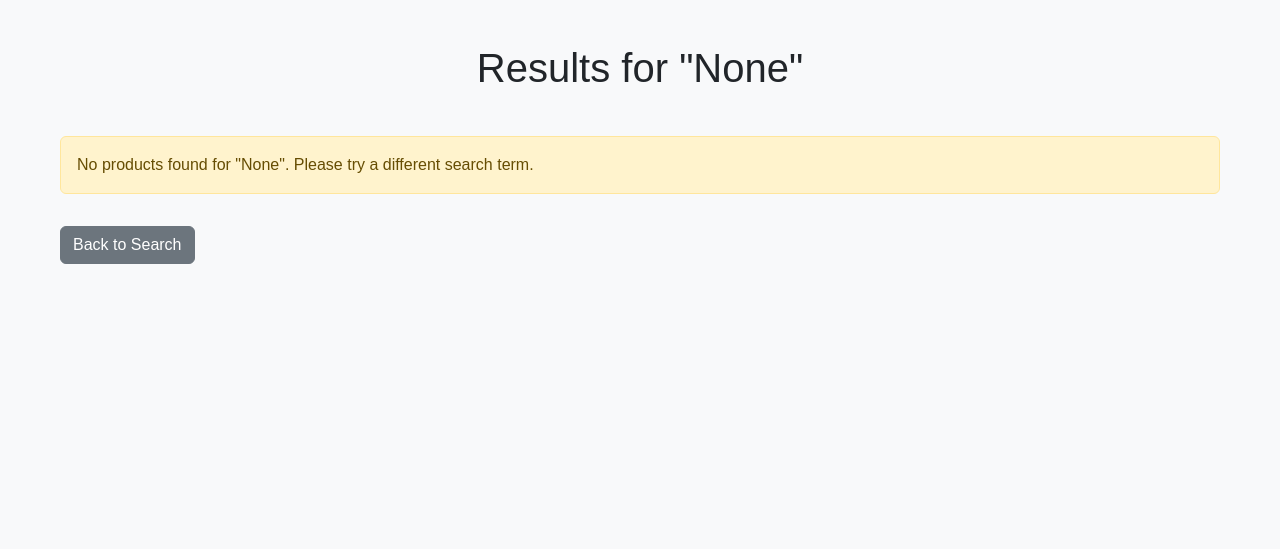
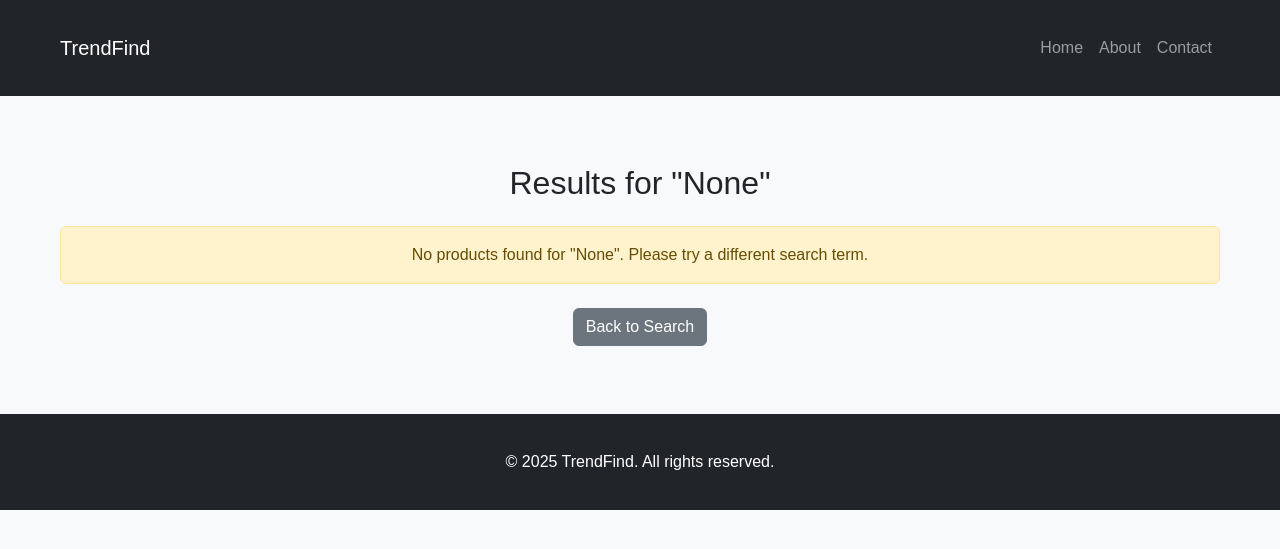
Before and after one commit to TrendFiind/flask-trendfind-app, a Flask app: page /results in a window 1280 px wide. Shown: the top 549 px of the page. Run offline with Flask 3, Linux system fonts and the light colour scheme; data that the repository does not hold is empty.

Commit message:
Update results.html

```diff
--- a/TrendFind/templates/results.html
+++ b/TrendFind/templates/results.html
@@ -5,51 +5,73 @@
     <meta name="viewport" content="width=device-width, initial-scale=1.0">
     <title>TrendFind - Results</title>
     <link href="https://cdn.jsdelivr.net/npm/bootstrap@5.3.0/dist/css/bootstrap.min.css" rel="stylesheet">
+    <link href="https://fonts.googleapis.com/css2?family=Poppins:wght@400;600&display=swap" rel="stylesheet">
     <link href="{{ url_for('static', filename='styles.css') }}" rel="stylesheet">
 </head>
 <body>
-    <div class="container">
-        <h1 class="text-center my-4">Results for "{{ query }}"</h1>
-        <div class="table-responsive">
+    <!-- Navigation Bar -->
+    <nav class="navbar navbar-expand-lg navbar-dark bg-dark">
+        <div class="container">
+            <a class="navbar-brand" href="/">TrendFind</a>
+            <button class="navbar-toggler" type="button" data-bs-toggle="collapse" data-bs-target="#navbarNav" aria-controls="navbarNav" aria-expanded="false" aria-label="Toggle navigation">
+                <span class="navbar-toggler-icon"></span>
+            </button>
+            <div class="collapse navbar-collapse" id="navbarNav">
+                <ul class="navbar-nav ms-auto">
+                    <li class="nav-item">
+                        <a class="nav-link" href="/">Home</a>
+                    </li>
+                    <li class="nav-item">
+                        <a class="nav-link" href="#about">About</a>
+                    </li>
+                    <li class="nav-item">
+                        <a class="nav-link" href="#contact">Contact</a>
+                    </li>
+                </ul>
+            </div>
+        </div>
+    </nav>
+
+    <!-- Results Section -->
+    <section class="results-section py-5">
+        <div class="container">
+            <h2 class="text-center mb-4">Results for "{{ query }}"</h2>
             {% if products %}
-                <table class="table table-striped">
-                    <thead>
-                        <tr>
-                            <th>#</th>
-                            <th>Product</th>
-                            <th>Price</th>
-                            <th>Rating</th>
-                            <th>Ratings</th>
-                            <th>Link</th>
-                        </tr>
-                    </thead>
-                    <tbody>
-                        {% for product in products %}
-                            <tr>
-                                <td>{{ loop.index }}</td>
-                                <td>
-                                    <div class="product-title">{{ product.Title }}</div>
-                                    <img src="{{ product.Image }}" alt="{{ product.Title }}" class="product-image">
-                                </td>
-                                <td>{{ product.Price }}</td>
-                                <td>{{ product.Rating }}</td>
-                                <td>{{ product["Ratings Total"] }}</td>
-                                <td>
-                                    <a href="{{ product.Link }}" target="_blank" class="btn btn-sm btn-outline-primary">
-                                        View on Amazon
-                                    </a>
-                                </td>
-                            </tr>
-                        {% endfor %}
-                    </tbody>
-                </table>
+                <div class="row">
+                    {% for product in products %}
+                        <div class="col-md-4 mb-4">
+                            <div class="card h-100">
+                                <img src="{{ product.Image }}" class="card-img-top" alt="{{ product.Title }}">
+                                <div class="card-body">
+                                    <h5 class="card-title">{{ product.Title }}</h5>
+                                    <p class="card-text">
+                                        <strong>Price:</strong> {{ product.Price }}<br>
+                                        <strong>Rating:</strong> {{ product.Rating }} ({{ product["Ratings Total"] }} reviews)
+                                    </p>
+                                    <a href="{{ product.Link }}" target="_blank" class="btn btn-primary">View Product</a>
+                                </div>
+                            </div>
+                        </div>
+                    {% endfor %}
+                </div>
             {% else %}
-                <div class="alert alert-warning">
+                <div class="alert alert-warning text-center">
                     No products found for "{{ query }}". Please try a different search term.
                 </div>
             {% endif %}
+            <div class="text-center mt-4">
+                <a href="/" class="btn btn-secondary">Back to Search</a>
+            </div>
         </div>
-        <a href="/" class="btn btn-secondary mt-3">Back to Search</a>
-    </div>
+    </section>
+
+    <!-- Footer -->
+    <footer class="bg-dark text-white text-center py-3">
+        <div class="container">
+            <p class="mb-0">&copy; 2025 TrendFind. All rights reserved.</p>
+        </div>
+    </footer>
+
+    <script src="https://cdn.jsdelivr.net/npm/bootstrap@5.3.0/dist/js/bootstrap.bundle.min.js"></script>
 </body>
 </html>
```
